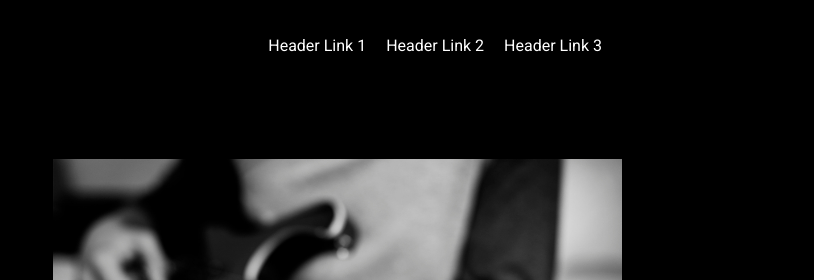
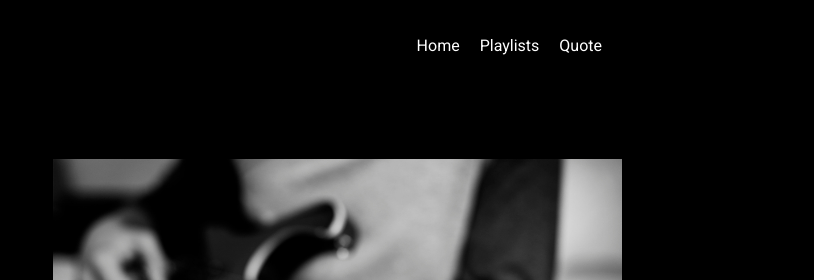
Before and after one commit to RizkiLaksanaPutra/odin-landing-page, a plain HTML site: page index.html in a window 1280 px wide. Shown: the top 280 px of the page, 466-1280 px from the left. Drawn offline with Linux system fonts and the light colour scheme.

Commit message:
Add navigation links and update section IDs in index.html; create README.md for project overview

```diff
--- a/index.html
+++ b/index.html
@@ -7,16 +7,16 @@
     <link rel="stylesheet" href="style.css" />
   </head>
   <body>
-    <section class="section-one">
+    <section class="section-one" id="home">
       <nav class="navbar-container">
         <div class="logo-container">
           <img src="./images/Logo.png" alt="Logo" class="logo" />
           <p>My Playlist</p>
         </div>
         <ul class="links">
-          <li><a href="#">Header Link 1</a></li>
-          <li><a href="#">Header Link 2</a></li>
-          <li><a href="#">Header Link 3</a></li>
+          <li><a href="#home">Home</a></li>
+          <li><a href="#playlists">Playlists</a></li>
+          <li><a href="#quote">Quote</a></li>
         </ul>
       </nav>
       <div class="hero-container">
@@ -34,7 +34,7 @@
         <img src="./images/Hero.jpg" alt="" class="hero-image" />
       </div>
     </section>
-    <section class="section-two">
+    <section class="section-two" id="playlists">
       <h2>Discover Playlist</h2>
       <div class="playlist-container">
         <div class="playlist">
@@ -83,7 +83,7 @@
         </div>
       </div>
     </section>
-    <section class="section-three">
+    <section class="section-three" id="quote">
       <h1>
         You’re the author of my head And I wouldn’t light up the room See, it’s
         awkward if I’d said that “I wouldn’t sit back and lose”
```
Also changed, not shown: 1 other file.
